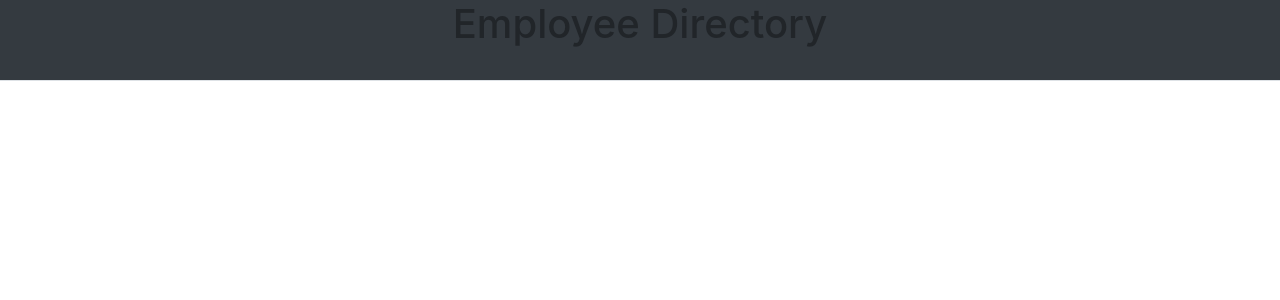
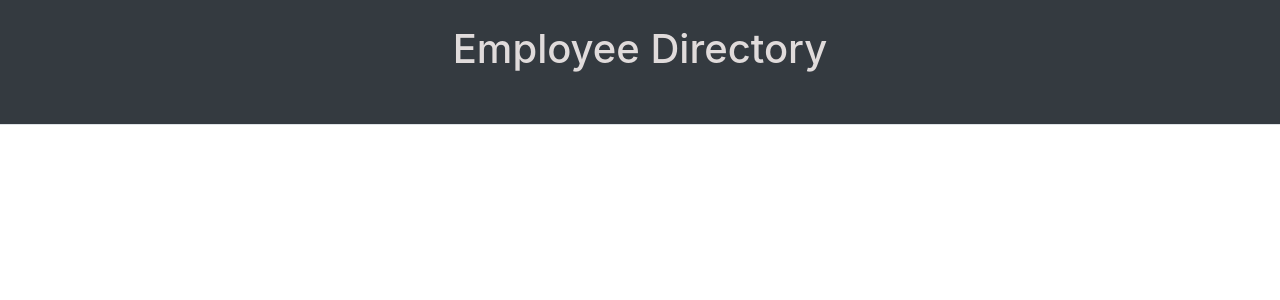
Before and after one commit to gamezsal/19-employee-directory, a React (Create React App) app: page / in a window 1280 px wide. Shown: the top 300 px of the page. Built offline with nearby package versions, Linux system fonts and the light colour scheme.

Commit message:
added css styling to header component

```diff
--- a/src/components/Header/style.css
+++ b/src/components/Header/style.css
@@ -4,3 +4,10 @@
     height: 125px;
     color:rgb(224, 219, 219);
 }
+
+.border-thin {
+    padding-top: 25px;
+    border-width:15px !important;
+    height: 125px;
+    color:rgb(224, 219, 219);
+}
```
